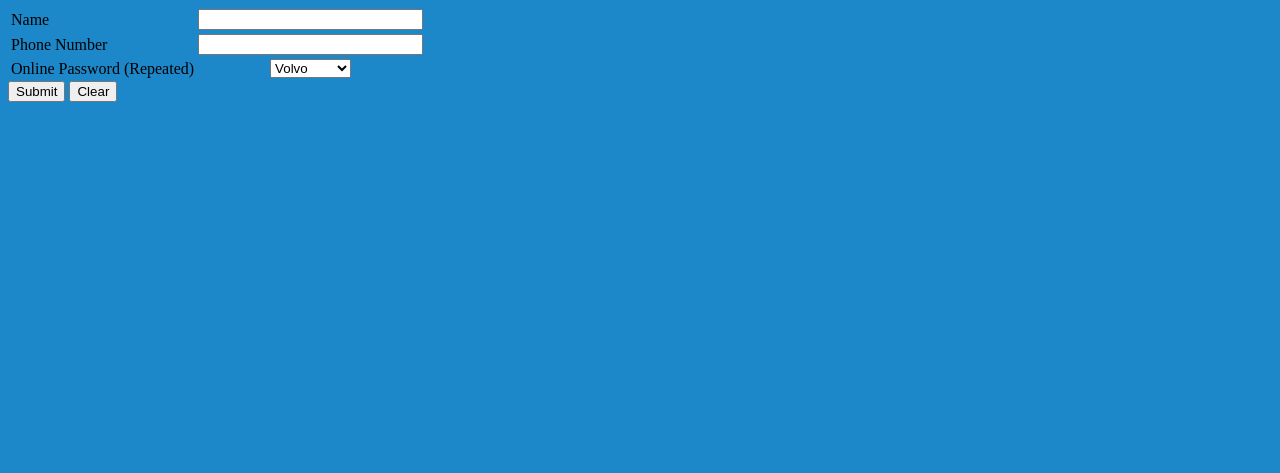
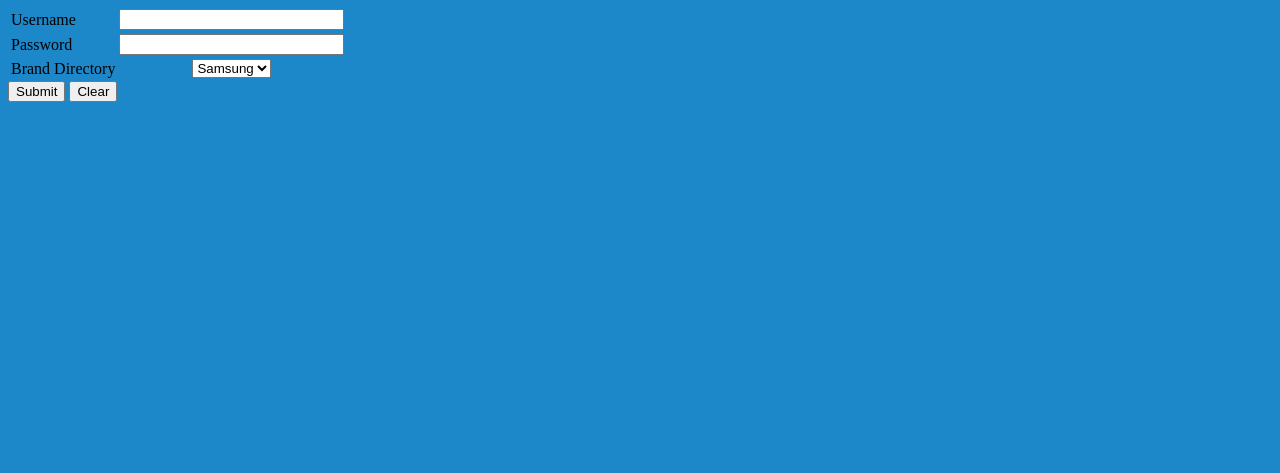
Before and after one commit to bryan-beck/week6Lab, a website: page index.html in a window 1280 px wide. Shown: the part 327-800 px from the top of the page. Drawn offline with Linux system fonts and the light colour scheme.

Commit message:
adding log in and brand directory

```diff
--- a/index.html
+++ b/index.html
@@ -14,27 +14,30 @@
     <p> We are a global provider of electronic devices. Been in business for 35 years proudly serving up top of the line electronics. We have the best prices in town and top brand names awaiting your selection.</p>
     <html>
 <body></body>
-<h1>Cab</h1>
+<h1>Start Here</h1>
 <TABLE BORDER="0">
     <TR>
-        <TD>Name</TD>
+        <TD>Username</TD>
         <TD ALIGN="left"><INPUT TYPE="text" SIZE="25" NAME="fname">
         </TD>
     </TR>
     <TR>
-        <TD>Phone Number</TD>
-        <TD ALIGN="left"><INPUT TYPE="text" SIZE="25" NAME="phnnum">
+        <TD>Password</TD>
+        <TD ALIGN="left"><INPUT TYPE="text" SIZE="25" NAME="pass">
         </TD>
     </TR>
     <TR>
-        <TD class = "select">Online Password (Repeated)
+        <TD class = "select">Brand Directory
         </TD>
         <TD ALIGN="center">
            <select>
-                <option value="volvo">Volvo</option>
-                <option value="saab">Saab</option>
-                <option value="mercedes">Mercedes</option>
-                <option value="audi">Audi</option>
+                <option value="samsung">Samsung</option>
+                <option value="hp">HP</option>
+                <option value="tcl">TCL</option>
+                <option value="sony">Sony</option>
+                <option value="ge">G.E.</option>
+                <option value="dell">Dell</option>
+                <option value="lenovo">Lenovo</option>
            </select>
         </TD>
     </TR>
```
